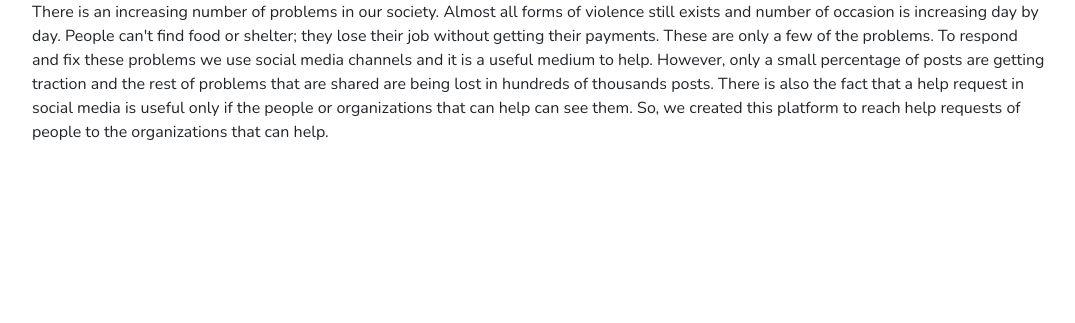
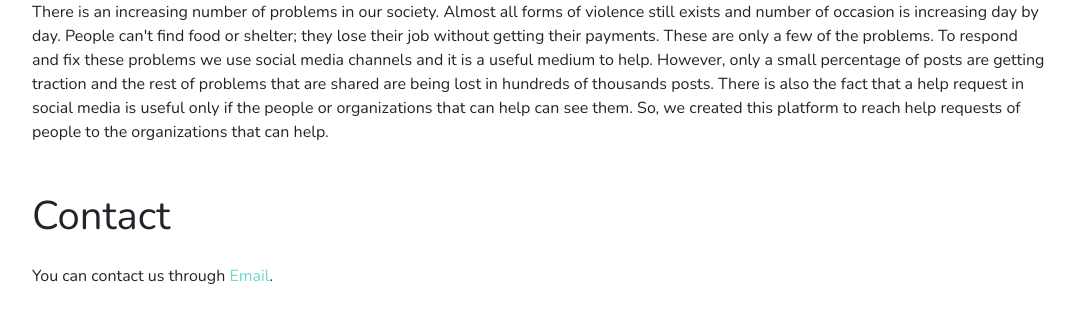
Before and after one commit to yusufhilmi/findhelp, a Django app: page /about/ in a window 1280 px wide. Shown: the part 322-645 px from the top of the page, without its empty margins (101-1176 px from the left). Run offline with Django 3.2, Linux system fonts and the light colour scheme; some libraries are stand-ins or nearby versions.

Commit message:
Contact section added to /about

```diff
--- a/findhelp/templates/pages/about.html
+++ b/findhelp/templates/pages/about.html
@@ -29,5 +29,16 @@
             </p>
         </div>
     </div>
+    <div class="mt-5">
+        <h1>{% trans 'Contact' %}</h1>
+        <div class="mt-4">
+
+            <p>
+                {% blocktrans %}
+                You can contact us through <a href="mailto:yusufhilmicr@gmail.com" target="_blank">Email</a>.
+                {% endblocktrans %}
+            </p>
+        </div>
+    </div>
 </div>
 {% endblock content %}
```
